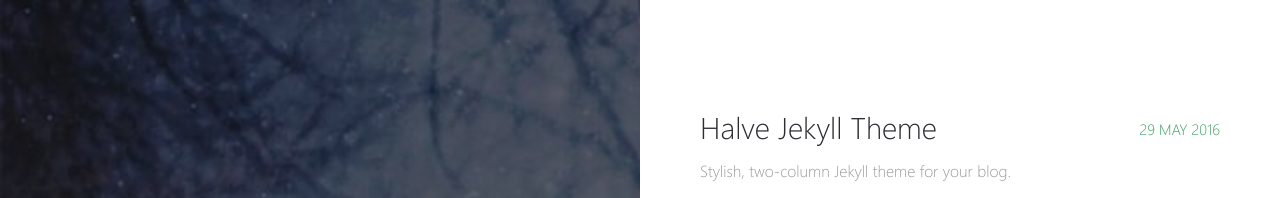
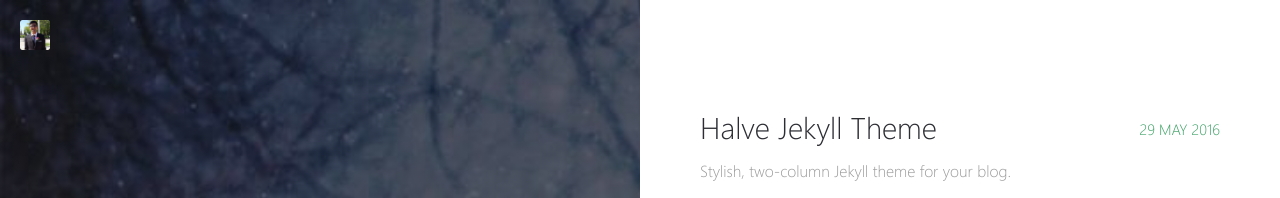
Before and after one commit to misterharsh/misterharsh.github.io, a Jekyll site: the page built from _pages/posts.md, in a window 1280 px wide. Shown: the top 198 px of the page. Built offline with Jekyll 4.4.1, drawn with Linux system fonts in a browser that asks for light colours.

Commit message:
adding logo

```diff
--- a/_layouts/home.html
+++ b/_layouts/home.html
@@ -8,6 +8,7 @@
 <body id="homepage">
 
   <div class="block-left">
+    <a href="/" class="logo"><img src="{{ site.baseurl }}/images/{{ site.logo }}"></a>
     <div class="content">
       <div class="main-info">
         <a href="{{ site.url }}" class="logo"><img src="{{ site.url }}/images/{{ site.logo }}"></a>
--- a/_layouts/page.html
+++ b/_layouts/page.html
@@ -8,6 +8,7 @@
 <body id="posts" class="inner-post-page">
 
     <div class="block-left">
+      <a href="/" class="logo"><img src="{{ site.baseurl }}/images/{{ site.logo }}"></a>
       <div class="content">
         <div class="post-title-section">
           <div class="section-line">Home<em>/</em>Posts<em>/</em></div>
--- a/_layouts/post-list.html
+++ b/_layouts/post-list.html
@@ -9,6 +9,7 @@
 
     <div class="block-left">
       <div class="content">
+        <a href="/" class="logo"><img src="{{ site.baseurl }}/images/{{ site.logo }}"></a>
         <div class="post-title-section">
           <div class="section-line">Home<em>/</em></div>
           <h1 class="section-title" style="font-size: 80px">{{page.title}}</h1>
@@ -23,7 +24,7 @@
         {% for post in site.posts %}
           <li>
             <h2>
-              <a href="{{ site.url }}{{ post.url }}" class="post-title">
+              <a href="{{ site.baseurl }}{{ post.url }}" class="post-title">
                 <span>{{ post.title | markdownify | remove: "<p>" | remove: "</p>" }}</span>
               </a>
               <span class="date">{{ post.date | date: '%d %b %Y' }}</span>
--- a/_layouts/post.html
+++ b/_layouts/post.html
@@ -8,6 +8,7 @@
 <body id="posts" class="inner-post-page">
 
     <div class="block-left">
+      <a href="/" class="logo"><img src="{{ site.baseurl }}/images/{{ site.logo }}"></a>
       <div class="content">
         <div class="post-title-section">
           <div class="section-line">Home<em>/</em>Posts<em>/</em></div>
```
